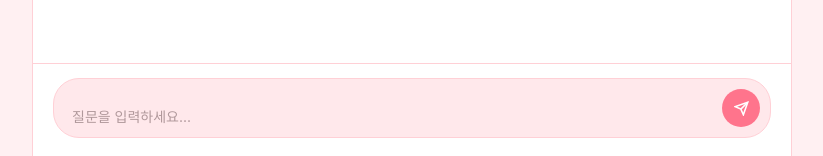
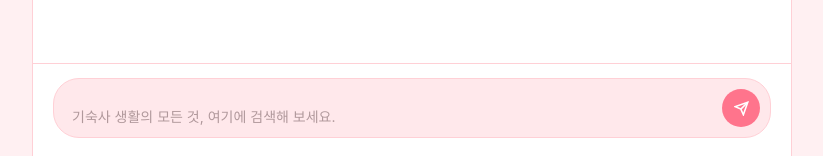
Before and after one commit to cyj6god-max/dormitory-project, a Flask app: page / in a window 1280 px wide. Shown: the part 644-800 px from the top of the page, without its empty margins (228-1051 px from the left). Run offline with Flask 3, Linux system fonts and the light colour scheme; some web fonts are replaced.

Commit message:
Feat: update chatbot input placeholder text as requested

```diff
--- a/templates/index.html
+++ b/templates/index.html
@@ -60,7 +60,7 @@
     <!-- 입력 영역 -->
     <footer class="chat-input-area">
       <div class="input-wrapper">
-        <textarea id="user-input" class="chat-input" placeholder="질문을 입력하세요..." rows="1"
+        <textarea id="user-input" class="chat-input" placeholder="기숙사 생활의 모든 것, 여기에 검색해 보세요." rows="1"
           aria-label="질문 입력" onkeydown="handleKeydown(event)" oninput="autoResize(this)"></textarea>
         <button class="send-btn" id="send-btn" onclick="sendMessage()" aria-label="전송">
           <svg viewBox="0 0 24 24" fill="none" stroke="currentColor" stroke-width="2.5">
```
